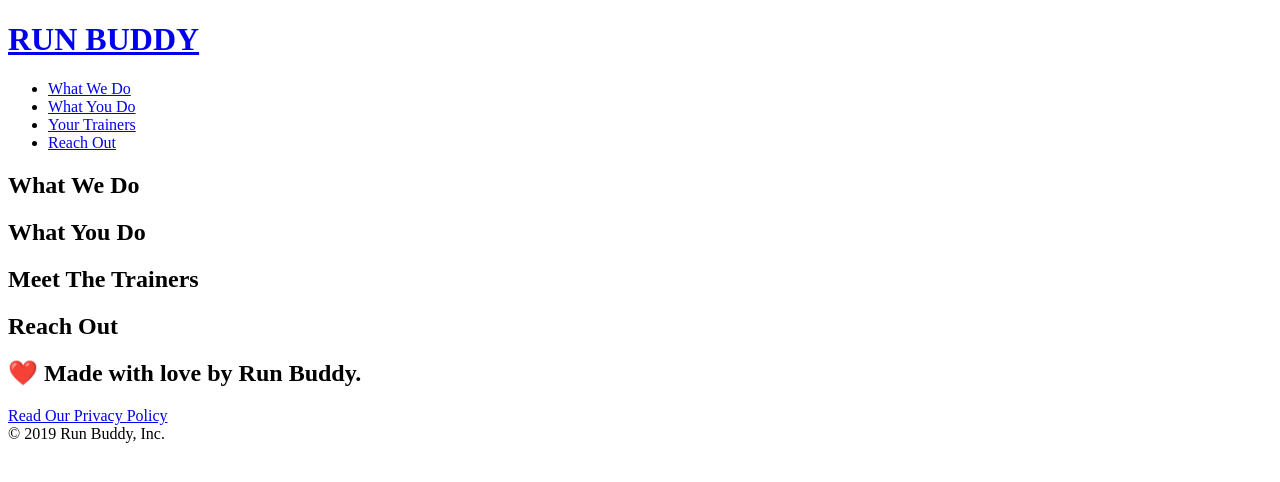
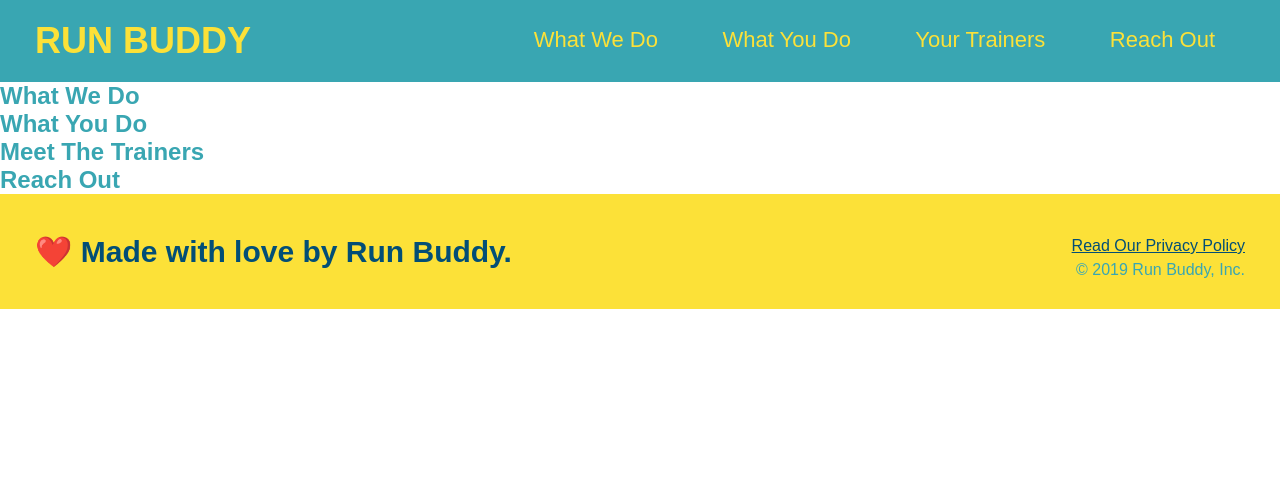
Before and after one commit to gatorhatur/run-buddy, a plain HTML site: page index.html in a window 1280 px wide. Drawn offline with Linux system fonts and the light colour scheme.

Commit message:
reverse css comment out

```diff
--- a/index.html
+++ b/index.html
@@ -5,7 +5,7 @@
     <head>
 
         <meta charset="UTF-8" />
-       <!-- <link rel="stylesheet" href="./assets/css/style.css" /> -->
+        <link rel="stylesheet" href="./assets/css/style.css" />
 
         <title>Run Buddy FTW</title>
 
```
